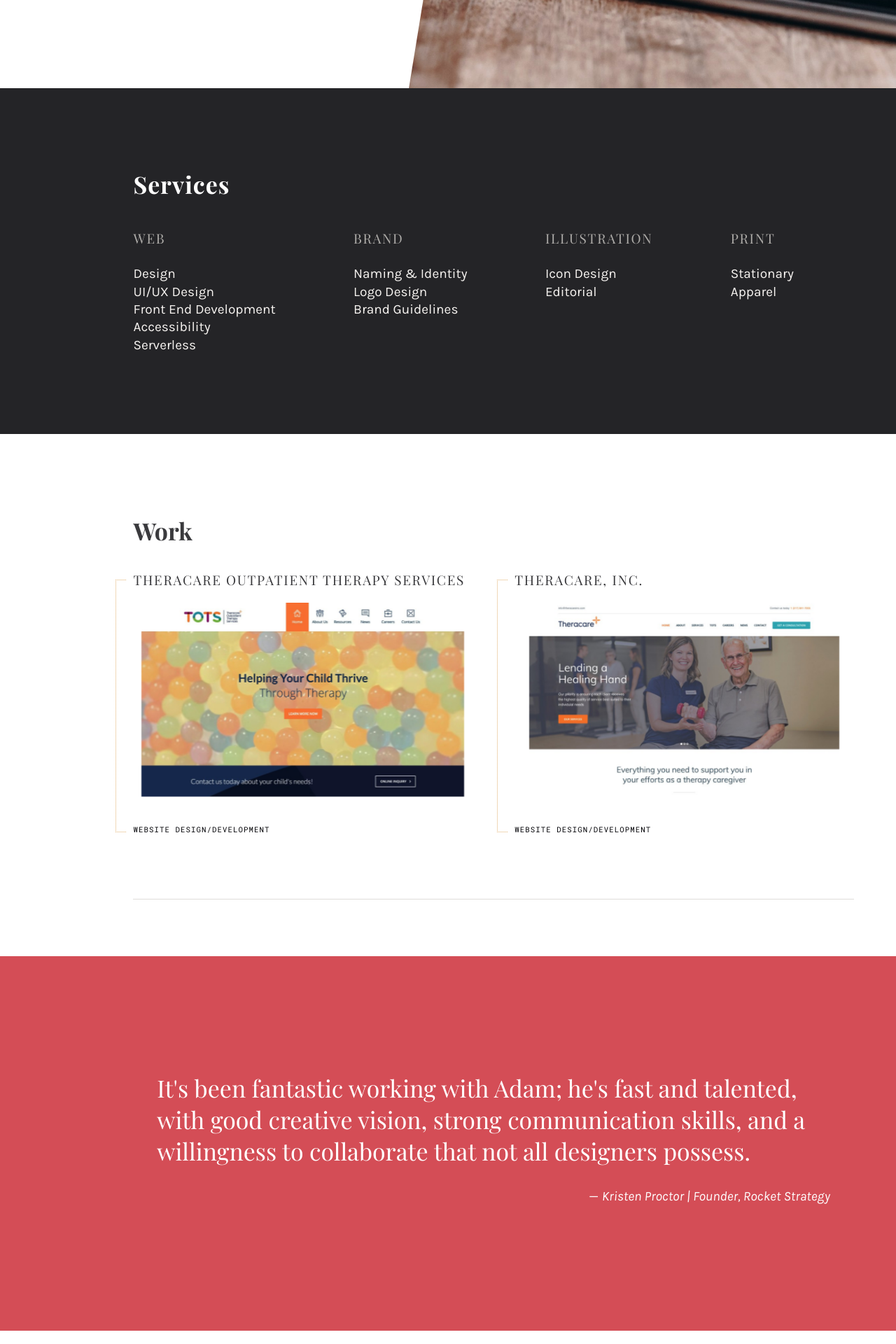
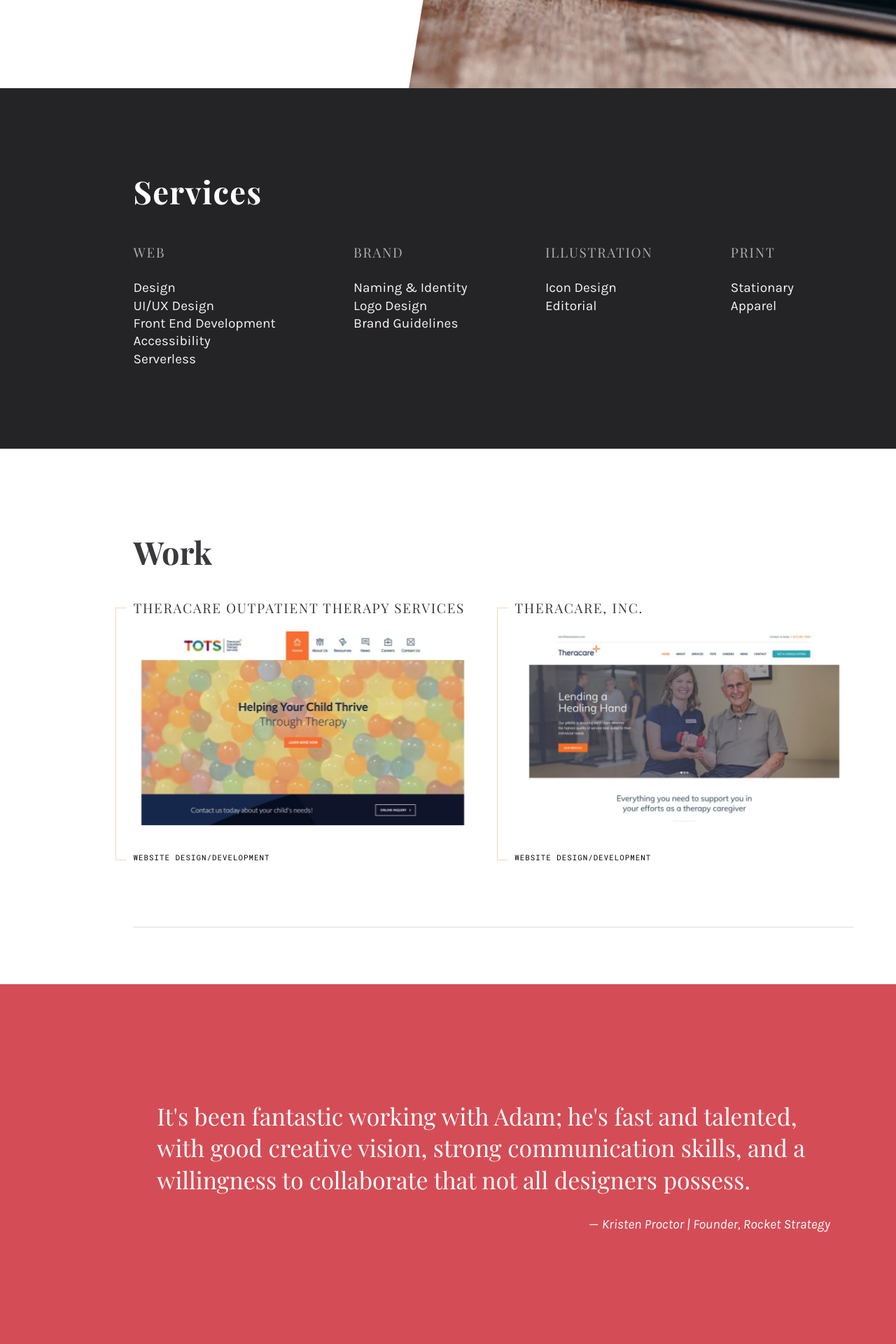
Before and after one commit to claxondesignco/claxondesignco.github.io, a Jekyll site: the page built from index.html, in a window 1280 px wide. Shown: the part 729-2649 px from the top of the page at 70% size. Built offline with Jekyll 4.4.1, drawn with Linux system fonts in a browser that asks for light colours; nearby versions of some CDN libraries; comment, search, counter and statistics services are not loaded.

Commit message:
Adjusted size of h2 elements (RE: Rik), added .concrete texture style

```diff
--- a/_sass/_base.sass
+++ b/_sass/_base.sass
@@ -24,7 +24,7 @@
   padding: 0 0 ms(4)!important
   margin: 0 0 0 !important
   width: 100%
-  background: var(--white-t4)
+  background-color: var(--white-t4)
 
 @media (min-width: 727px)
   body
@@ -101,8 +101,8 @@
   margin: 0 0 ms(1)
 
 h2
-  font-size: ms(2)
-  line-height: ms(4)
+  font-size: ms(3)
+  line-height: ms(5)
   margin: 0 0 ms(1)
   font-family: $serif
   font-weight: 700
@@ -179,3 +179,7 @@
   font-weight: 500
   text-transform: uppercase
   color: $black-t4
+
+.concrete
+  background-image: url(/assets/images/concrete_grain.jpg)
+  background-blend-mode: multiply
```
Also changed, not shown: assets/images/concrete_grain.jpg (added).
